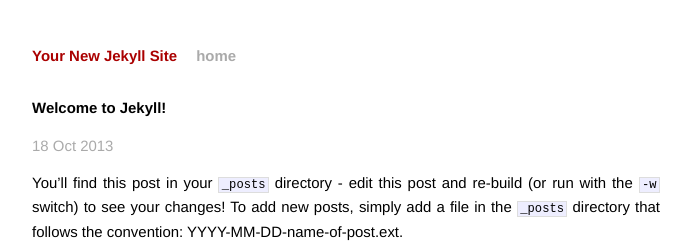
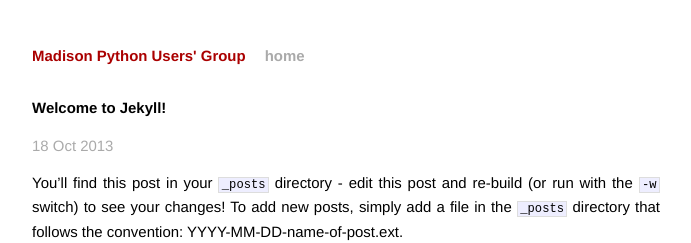
Before and after one commit to MadPUG/madpug.github.io, a Jekyll site: the page built from _posts/2013-11-15-madpug-code-of-conduct.markdown, in a window 1280 px wide. Shown: the top 243 px of the page, without its empty margins (294-985 px from the left). Built offline with Jekyll 4.4.1, drawn with Linux system fonts in a browser that asks for light colours; Markdown is read by kramdown in place of the engine named in the settings.

Commit message:
Update site.name
- Rename default post

```diff
--- a/_config.yml
+++ b/_config.yml
@@ -1,3 +1,3 @@
-name: Your New Jekyll Site
+name: Madison Python Users' Group
 markdown: redcarpet
 pygments: true
```
Also changed, not shown: _posts/2013-11-15-madpug-code-of-conduct.markdown (renamed from _posts/2013-10-18-welcome-to-jekyll.markdown).
